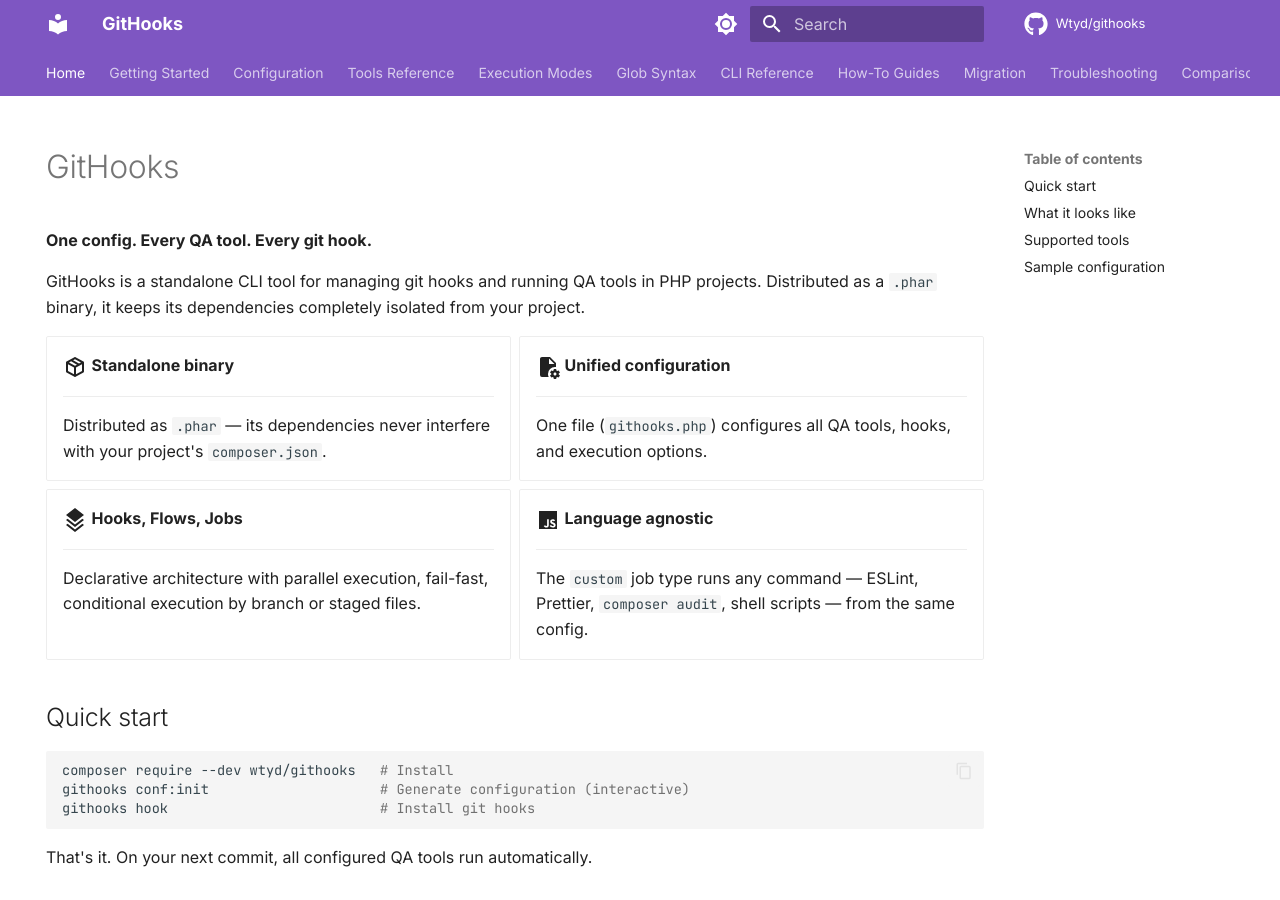
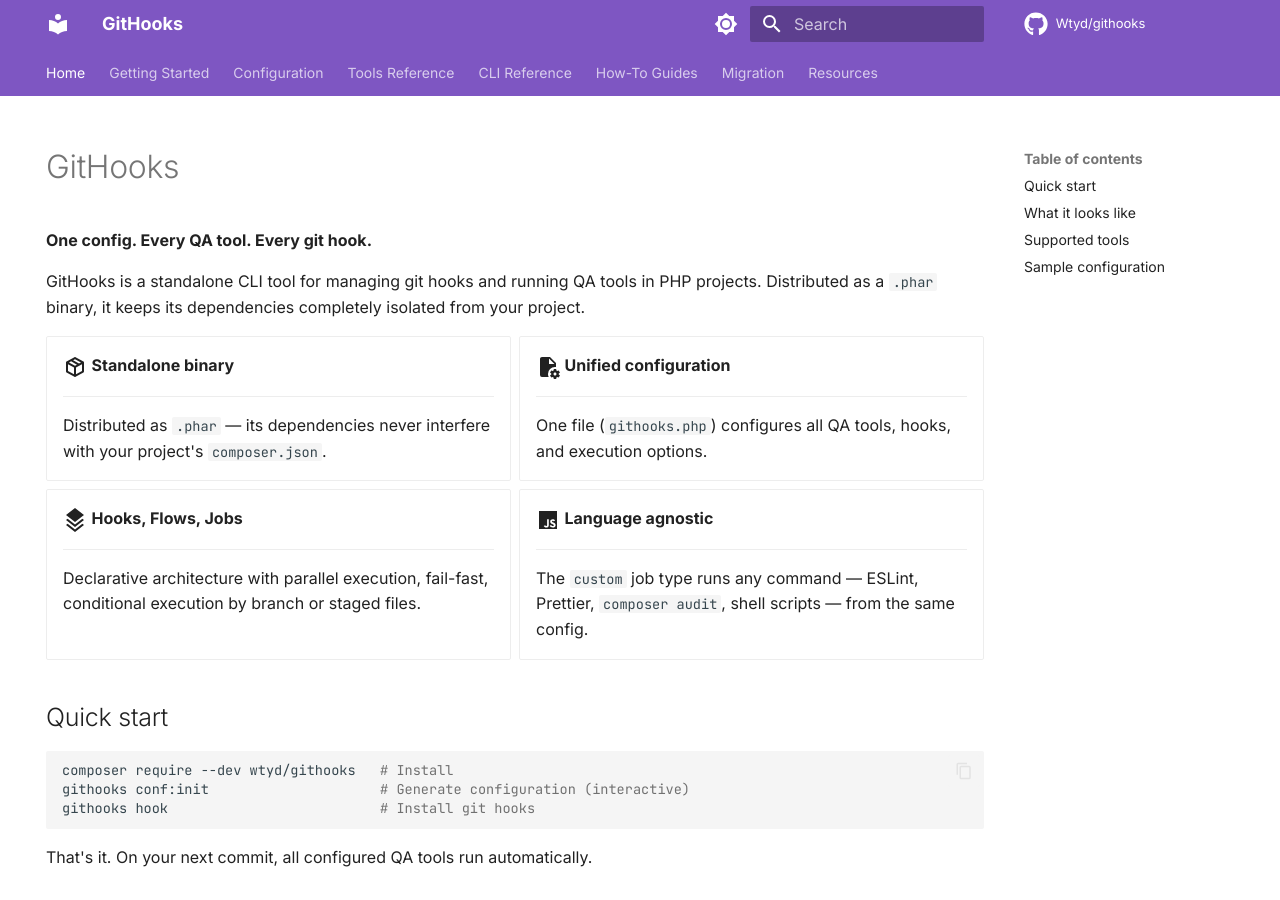
Before and after one commit to Wtyd/githooks, an MkDocs documentation site: the page built from docs/index.md, in a window 1280 px wide and 900 px high. Built offline with MkDocs 1.6.1 and Material for MkDocs 9.7.7, drawn with Linux system fonts in a browser that asks for light colours; comment, search, counter and statistics services are not loaded; part of the change alters nothing that is shown.

Commit message:
fix(docs): group nav tabs to prevent overflow hiding Changelog
Reduce top-level tabs from 12 to 8 by moving Execution Modes and Glob
Syntax under Configuration, and grouping Troubleshooting, Comparison and
Changelog under a new Resources tab. Material renders tabs in a single
no-wrap row, so the 12th tab (Changelog) was getting cut off at typical
viewport widths.

Closes BUG-22.

Co-Authored-By: Claude Opus 4.7 (1M context) <noreply@anthropic.com>

```diff
--- a/mkdocs.yml
+++ b/mkdocs.yml
@@ -110,6 +110,8 @@ nav:
     - Jobs: configuration/jobs.md
     - Options: configuration/options.md
     - Configuration File: configuration/file.md
+    - Execution Modes: execution-modes.md
+    - Glob Syntax: glob-syntax.md
   - Tools Reference:
     - tools/index.md
     - PHPStan: tools/phpstan.md
@@ -123,8 +125,6 @@ nav:
     - PHP CS Fixer: tools/phpcsfixer.md
     - Rector: tools/rector.md
     - Custom Jobs: tools/custom.md
-  - Execution Modes: execution-modes.md
-  - Glob Syntax: glob-syntax.md
   - CLI Reference:
     - cli/index.md
     - githooks flow: cli/flow.md
@@ -154,6 +154,7 @@ nav:
     - v3.3 deprecations: migration/v33-deprecations.md
     - From GrumPHP: migration/from-grumphp.md
     - From CaptainHook: migration/from-captainhook.md
-  - Troubleshooting: troubleshooting.md
-  - Comparison: comparison.md
-  - Changelog: changelog.md
+  - Resources:
+    - Troubleshooting: troubleshooting.md
+    - Comparison: comparison.md
+    - Changelog: changelog.md
```
